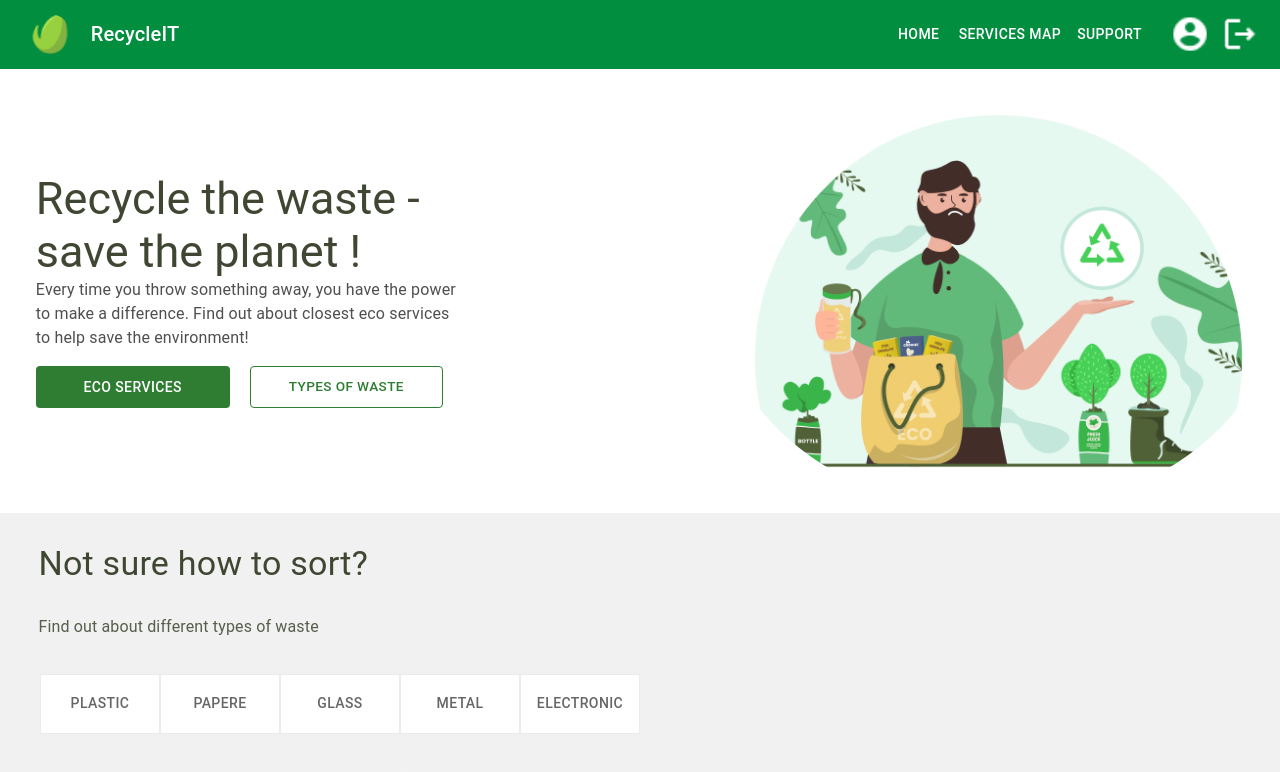
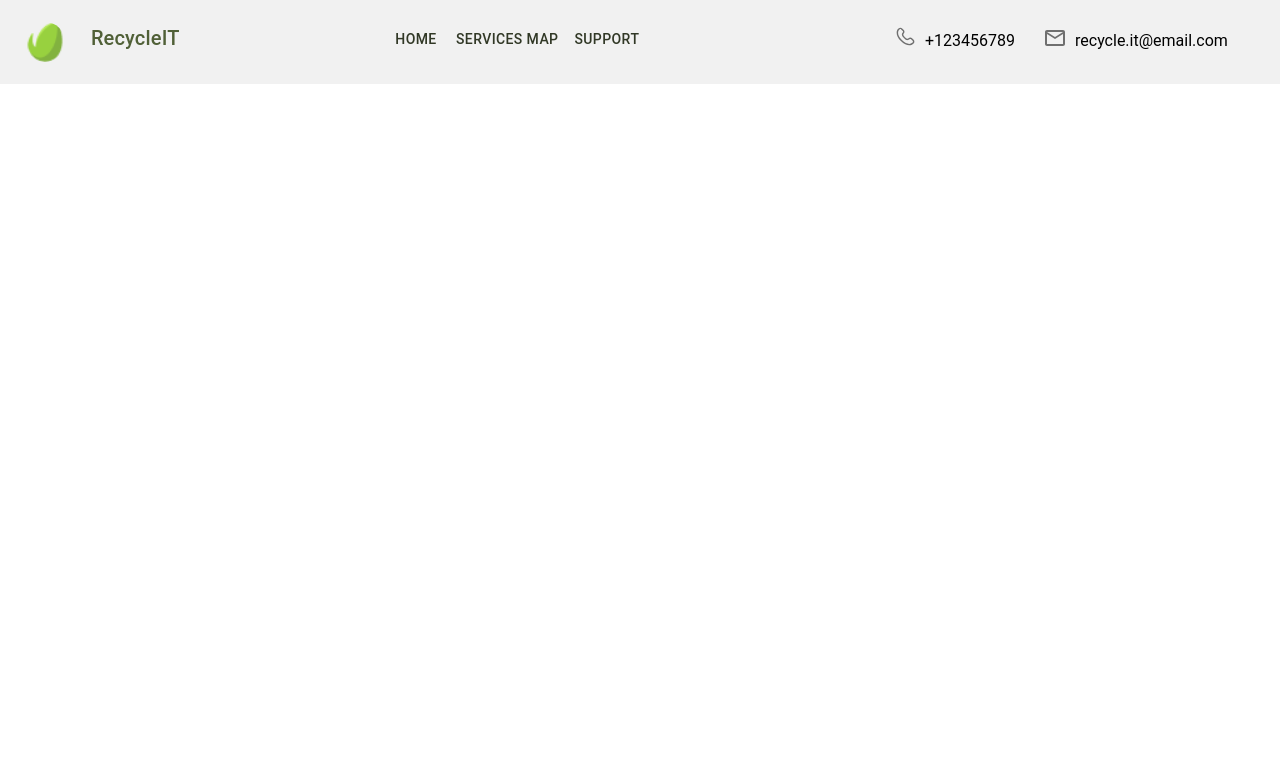
Before and after one commit to ZakharZakharchuk/recycleIT, a React (Create React App) app in the folder recycleIT-frontend/: page /support in a window 1280 px wide. Shown: the top 772 px of the page. Built offline with nearby package versions, Linux system fonts and the light colour scheme.

Commit message:
RT-Footer add Footer container

```diff
--- a/recycleIT-frontend/src/App.tsx
+++ b/recycleIT-frontend/src/App.tsx
@@ -1,5 +1,6 @@
 import GoogleMapReact from "google-map-react";
 import React from "react";
+import Footer from "./Components/Footer/Footer";
 import Header from "./Components/Header/Header";
 import Main from "./Components/Main/Main";
 import Services from "./Components/Services";
@@ -8,7 +9,7 @@ import Support from "./Components/Support/Support";
 const App = () => {
   return (
     <div className="App">
-        <Main/>
+        <Footer/>
       </div>
     );
   }
--- /dev/null
+++ b/recycleIT-frontend/src/Components/Footer/Footer.module.css
@@ -0,0 +1,48 @@
+.Footer_container {
+    display: grid;
+    grid-template-columns: 30% 40% 30%;
+    align-content: center;
+    height: 84px;
+    background: #F1F1F1;
+}
+.Footer_logo_wrapper {
+    display: grid;
+    grid-template-columns: auto auto;
+    justify-items: center;
+    width: 60%;
+}
+.Footer_logo_description {
+    font-size: 20px;
+    text-decoration: none;
+    color: #506037;
+    justify-self: start;
+}
+.Footer_buttons_wrapper {
+    /* grid-template-columns: auto auto a; */
+    padding-top: 5px;
+}
+.Footer_button {
+    height: 24px;
+    font-size: 14px;
+    color: #313826 !important;
+}
+.Footer_icons_wrapper {
+    align-items: center !important;
+    padding-top: 5px;
+}
+.Footer_call .Footer_message{
+    padding-top: 15px !important;
+    font-size: 14px !important;
+    color: #313826 !important;
+}
+.Footer_message {
+    padding: 0 0 0 30px;
+}
+.text {
+    padding: 0 0 0 10px;
+}
+@media screen and (max-width: 1020px) {
+    .Footer_container {
+        grid-template-columns: auto auto;
+    }
+}
--- /dev/null
+++ b/recycleIT-frontend/src/Components/Footer/Footer.tsx
@@ -0,0 +1,37 @@
+import { Avatar, Box, Button, SvgIcon, Typography } from "@mui/material"
+import styles from './Footer.module.css'
+import leaf from '../assets/leaf.png'
+import CallIcon from '@mui/icons-material/Call';
+import MailOutlineIcon from '@mui/icons-material/MailOutline';
+import call from '../assets/call.svg'
+import message from '../assets/message.svg'
+const Footer = () => {
+    return (
+        <Box className={styles.Footer_container}>
+            <Box className={styles.Footer_logo_wrapper}>
+                <Avatar src={leaf} alt='leaf' className={styles.Footer_logo}/>
+                <Typography
+                    variant="h6"
+                    noWrap
+                    component="a"
+                    href="/"
+                    className={styles.Footer_logo_description}
+                >
+                    RecycleIT
+                </Typography>
+            </Box>
+            <Box className={styles.Footer_buttons_wrapper}>
+                <Button variant="text" className={styles.Footer_button}>HOME</Button>
+                <Button variant="text" className={styles.Footer_button}>SERVICES MAP</Button>
+                <Button variant="text" className={styles.Footer_button}>SUPPORT</Button>
+            </Box>
+                <Box className={styles.Footer_icons_wrapper}>
+                    <img src={call} alt="call" className={styles.Footer_call}/>
+                    <span className={styles.text}>+123456789</span>
+                    <img src={message} alt="message" className={styles.Footer_message}/>
+                    <span className={styles.text}>recycle.it@email.com</span>
+                </Box>
+        </Box>
+    )
+}
+export default Footer
--- a/recycleIT-frontend/src/Components/Header/Header.module.css
+++ b/recycleIT-frontend/src/Components/Header/Header.module.css
@@ -16,7 +16,6 @@
 }
 .Header_logo_description {
     color: #FFFFFF;
-    font-family: 'Roboto';
     font-weight: 500;
     font-size: 20px;
     align-self: center;
--- a/recycleIT-frontend/src/Components/Support/Support.tsx
+++ b/recycleIT-frontend/src/Components/Support/Support.tsx
@@ -7,7 +7,7 @@ import styles from './Support.module.css'
 const Support = () => {
     return (
         <div className={styles.Support_page}>
-            {/* <Header/> */}
+            <Header/>
             <div className={styles.Support_ask_quetions}>
                 <Typography variant="h4" className={styles.Support_ask_typography}>
                     Frequently Asked Questions
```
Also changed, not shown: recycleIT-frontend/src/Components/assets/call.svg (added), recycleIT-frontend/src/Components/assets/message.svg (added).
